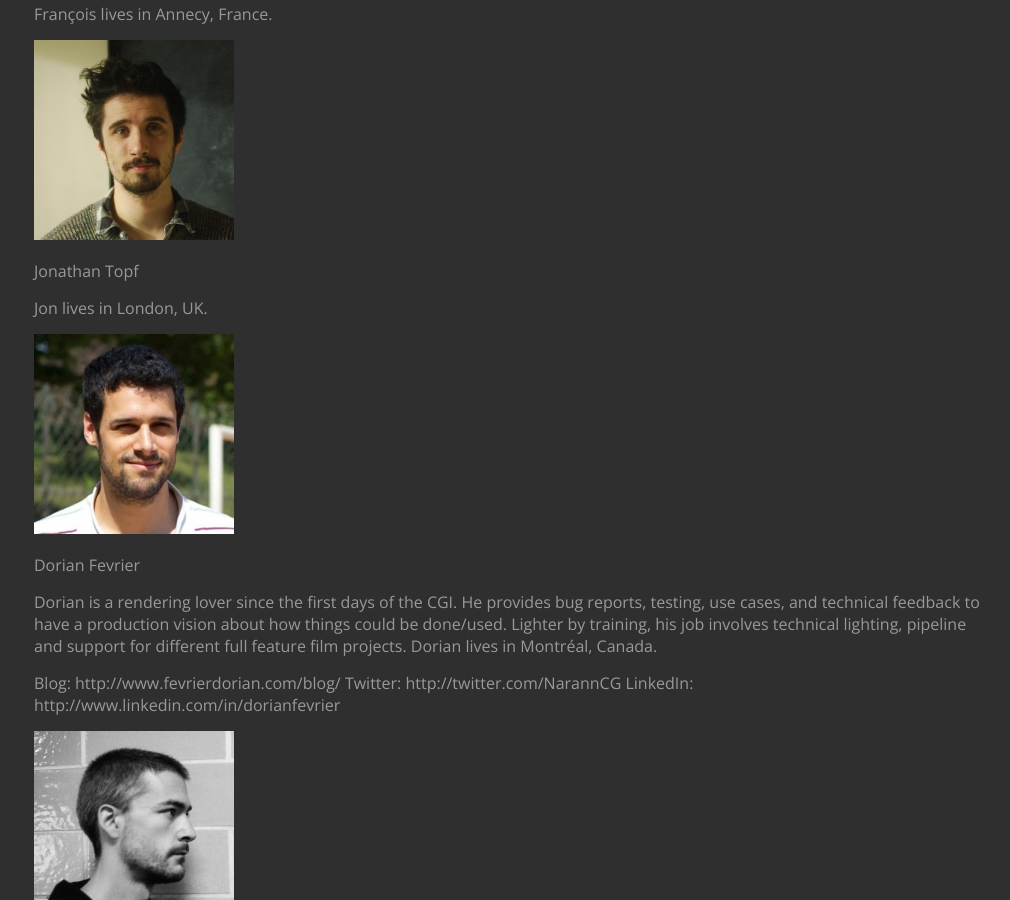
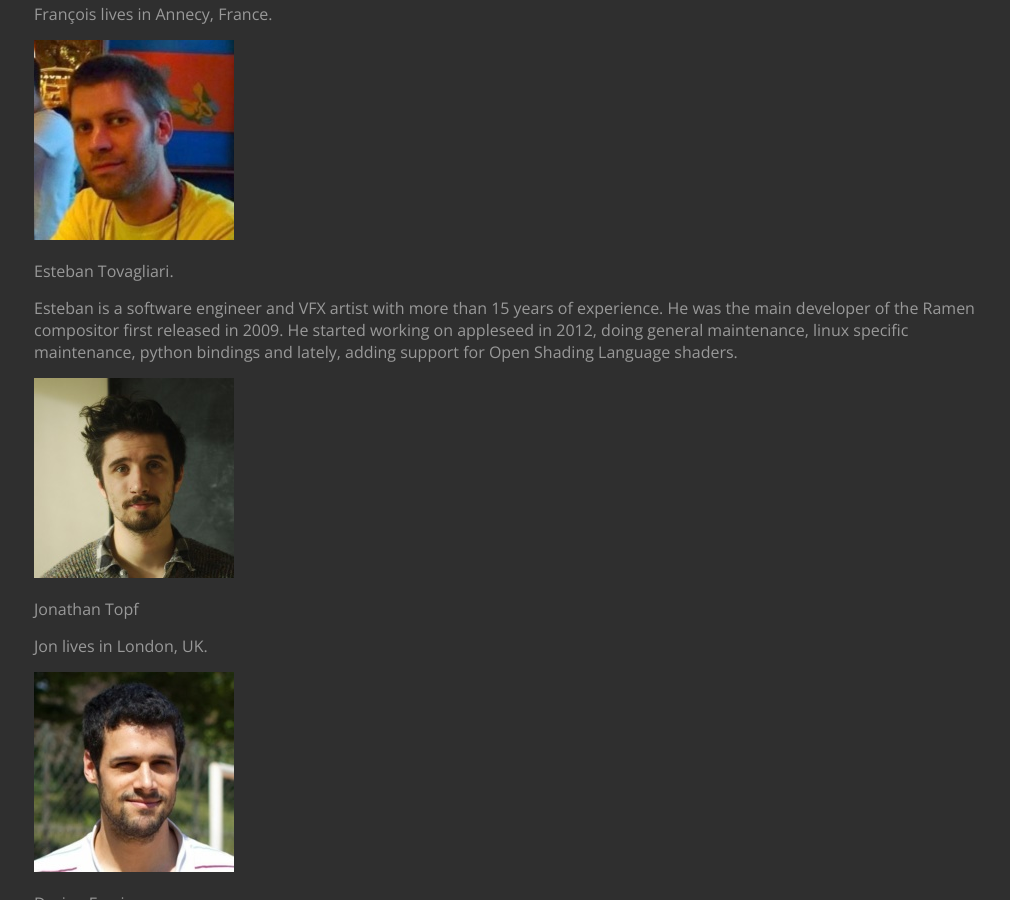
Before and after one commit to appleseedhq/appleseedhq.github.io, a Jekyll site: the page built from team.md, in a window 1280 px wide and 900 px high, scrolled down 504 px. Shown: the whole window, without its empty margins (126-1136 px from the left). Built offline with Jekyll 4.4.1, drawn with Linux system fonts in a browser that asks for light colours; nearby versions of some CDN libraries.

Commit message:
populating the Team page.

```diff
--- a/team.md
+++ b/team.md
@@ -8,6 +8,14 @@ title: appleseed team
 François Beaune
 
 François lives in Annecy, France.
+
+![Esteban Tovagliari]({{ site.url }}/img/esteban_tovagliari.jpg)
+
+Esteban Tovagliari.
+
+Esteban is a software engineer and VFX artist with more than 15 years of experience. He was the main developer of the Ramen compositor
+first released in 2009. He started working on appleseed in 2012, doing general maintenance, linux specific maintenance, python bindings
+and lately, adding support for Open Shading Language shaders.
 
 ![Jonathan Topf]({{ site.url }}/img/jonathan_topf.jpg)
 
```
